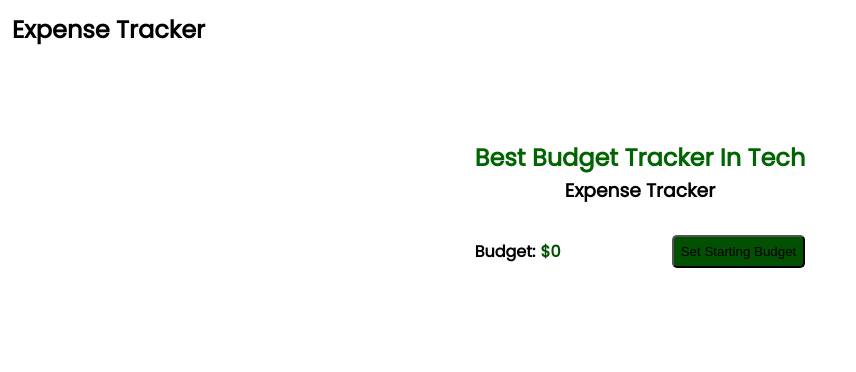
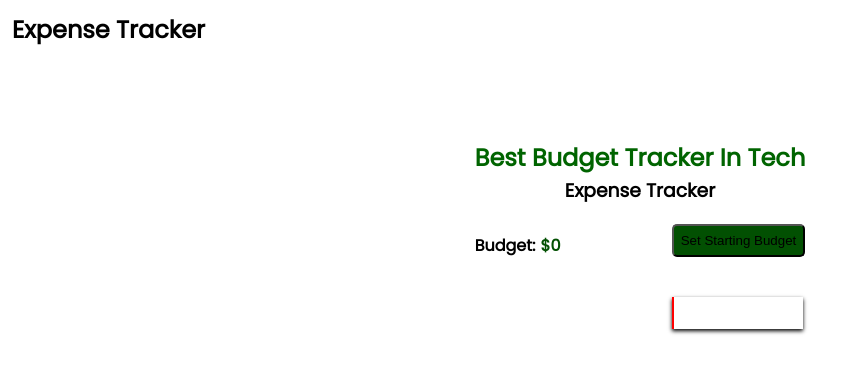
Before and after one commit to michaeladilulo/React-Expense-Tracker, a React (Vite) app: page / in a window 1280 px wide. Shown: the top 372 px of the page, without its empty margins (0-856 px from the left). Built offline with nearby package versions, Linux system fonts and the light colour scheme.

Commit message:
Creates Input for Expense

```diff
--- a/src/App.css
+++ b/src/App.css
@@ -44,9 +44,11 @@ h3 {
 .budget-amount-title {
     margin-right: 5px;
     font-weight: 900 !important;
+    margin-top: -75px;
 }
 
 .budget-amount {
     color: rgb(2, 80, 2);
     font-weight: 900 !important;
+    margin-top: -90px;
 }
--- a/src/components/BalanceForm/BalanceForm.css
+++ b/src/components/BalanceForm/BalanceForm.css
@@ -13,3 +13,8 @@ input {
     display: flex;
     justify-content: space-between;
 }
+
+.expense-budget-input-container {
+    margin-top: 40px;
+    margin-bottom: 30px;
+}
--- a/src/components/BalanceForm/BalanceForm.jsx
+++ b/src/components/BalanceForm/BalanceForm.jsx
@@ -1,5 +1,6 @@
-import React, {useCallback, useState} from 'react';
+import React from 'react';
 import Modal from 'react-modal';
+import ExpenseInput from '../ExpenseInput/ExpenseInput'
 import './BalanceForm.css'
 
 const customStyles = {
@@ -63,6 +64,11 @@ const BalanceForm = ({ amount, setAmount }) => {
             </div>
           </form>
         </Modal>
+
+        <div className='expense-budget-input-container'>
+        <ExpenseInput />
+
+        </div>
       </div>
     );
 }
--- /dev/null
+++ b/src/components/ExpenseInput/ExpenseInput.css
@@ -0,0 +1,15 @@
+input {
+    background-color: white;
+    color: rgb(255, 0, 0);
+    border: none;
+    border-left: 2px solid red;
+    min-width: 125px;
+    min-height: 30px;
+    font-size: 18px;
+    box-shadow: 0 2px 4px rgba(0, 0, 0, 1); /* Very light shadow */
+}
+
+input:focus {
+    outline: none;
+    box-shadow: 0 2px 4px rgba(0, 0, 0, 1); /* Very light shadow */
+}
--- /dev/null
+++ b/src/components/ExpenseInput/ExpenseInput.jsx
@@ -0,0 +1,12 @@
+import React from 'react';
+import './ExpenseInput.css'
+
+const ExpenseInput = () => {
+    return (
+        <div>
+        <input type='number' className='expense-input'/>
+        </div>
+    )
+}
+
+export default ExpenseInput;
```
